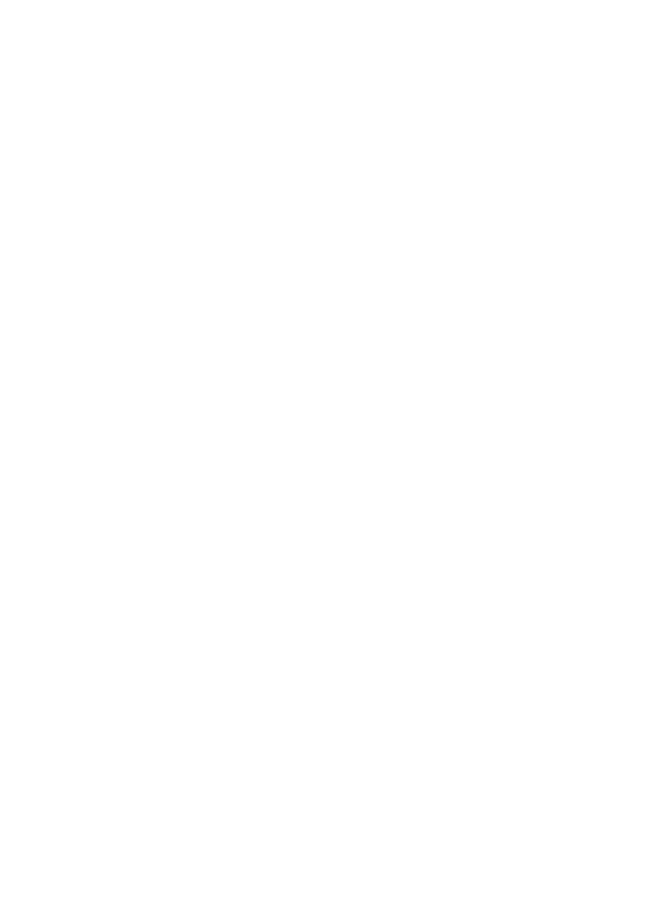
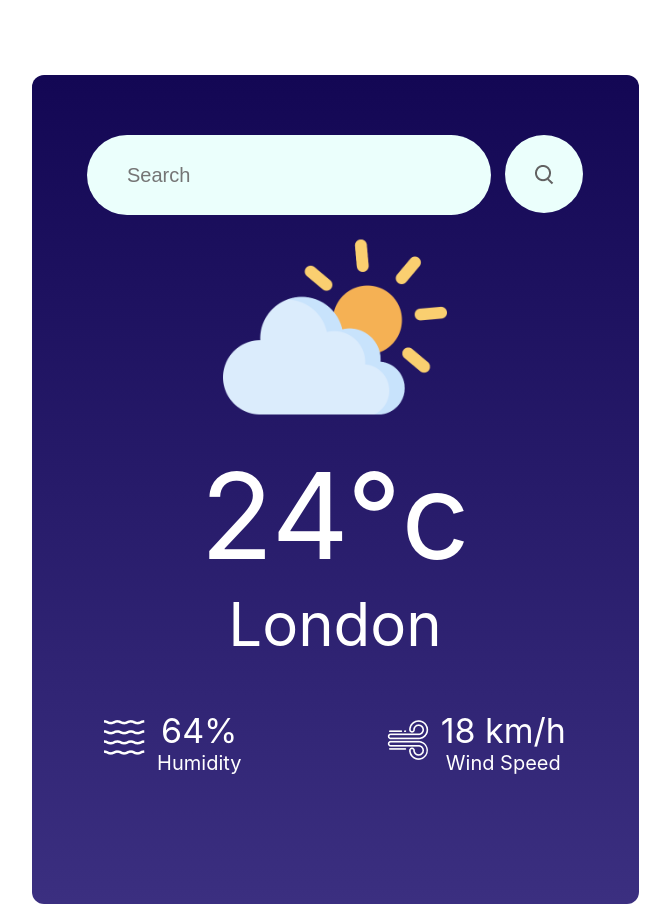
Before and after one commit to DMSX/WeatherApp, a React (Create React App) app in the folder weather/: page / in a window 1280 px wide. Shown: the whole page, without its empty margins (305-975 px from the left). Before the commit the page ends 800 px from the top, so only its background shows below. Built offline with nearby package versions, Linux system fonts and the light colour scheme.

Commit message:
Template erstellt

```diff
--- a/weather/src/Components/WeatherApp/WeatherApp.css
+++ b/weather/src/Components/WeatherApp/WeatherApp.css
@@ -0,0 +1,80 @@
+.container{
+    width: 607px;
+    height: 829px;
+    margin: auto;
+    margin-top: 75px;
+    border-radius: 12px;
+    background-image: linear-gradient(180deg, #130754 0%, #3b2f80 100%);
+}
+.top-bar{
+    display: flex;
+    justify-content: center;
+    gap: 14px;
+    padding-top: 60px;
+}
+.top-bar input{
+    display: flex;
+    width: 362px;
+    height: 78px;
+    background: #ebfffc;
+    border: none;
+    outline: none;
+    border-radius: 40px;
+    padding-left: 40px;
+    color: #626262;
+    font-size: 20px;
+    font-weight: 400;
+}
+.search-icon{
+    display: flex;
+    justify-content: center;
+    align-items: center;
+    width: 78px;
+    height: 78px;
+    background: #ebfffc;
+    border-radius: 40px;
+    cursor: pointer;
+}
+.weather-image{
+    margin-top: 29px;
+    display: flex;
+    justify-content: center;
+}
+.weather-temp{
+    display: flex;
+    justify-content: center;
+    color: white;
+    font-size: 120px;
+    font-weight: 400;
+}
+.weather-location{
+    display: flex;
+    justify-content: center;
+    color: white;
+    font-size: 60px;
+    font-weight: 400;
+}
+
+.data-container{
+    margin-top: 50px;
+    color: white;
+    display: flex;
+    justify-content: center;
+}
+.element{
+    margin: auto;
+    display: flex;
+    align-items: flex-start;
+    gap: 12px;
+}
+.data{
+    font-size: 34px;
+    font-weight: 400;
+}
+.text{
+    font-size: 20px;
+    font-weight: 400;
+}
+.icon{
+    margin-top: 10px;
+}
--- a/weather/src/Components/WeatherApp/WeatherApp.jsx
+++ b/weather/src/Components/WeatherApp/WeatherApp.jsx
@@ -1,10 +1,45 @@
 import React from "react";
 import './WeatherApp.css';
 
+import search_icon from '../Assets/search.png';
+import clear_icon from '../Assets/clear.png';
+import cloud_icon from '../Assets/cloud.png';
+import drizzle_icon from '../Assets/drizzle.png';
+import rain_icon from '../Assets/rain.png';
+import snow_icon from '../Assets/snow.png';
+import wind_icon from '../Assets/wind.png';
+import humidity_icon from '../Assets/humidity.png';
+
 const WeatherApp = () => {
-    return(
-        <div>
-
+    return (
+        <div className="container">
+            <div className="top-bar">
+                <input type="text" className="cityInput" placeholder="Search" />
+                <div className="search-icon">
+                    <img src={search_icon} alt="" />
+                </div>
+            </div>
+            <div className="wather-image">
+                <img src={cloud_icon} alt="" />
+            </div>
+            <div className="weather-temp">24°c</div>
+            <div className="weather-location">London</div>
+            <div className="data-container">
+            <div className="element">
+                <img src={humidity_icon} alt="" className="icon"/>
+                <div className="data">
+                    <div className="humidity-percent">64%</div>
+                    <div className="text">Humidity</div>
+                </div>
+            </div>
+            <div className="element">
+                <img src={wind_icon} alt="" className="icon"/>
+                <div className="data">
+                    <div className="humidity-percent">18 km/h</div>
+                    <div className="text">Wind Speed</div>
+                </div>
+            </div>
+            </div>
         </div>
     );
 }
```
